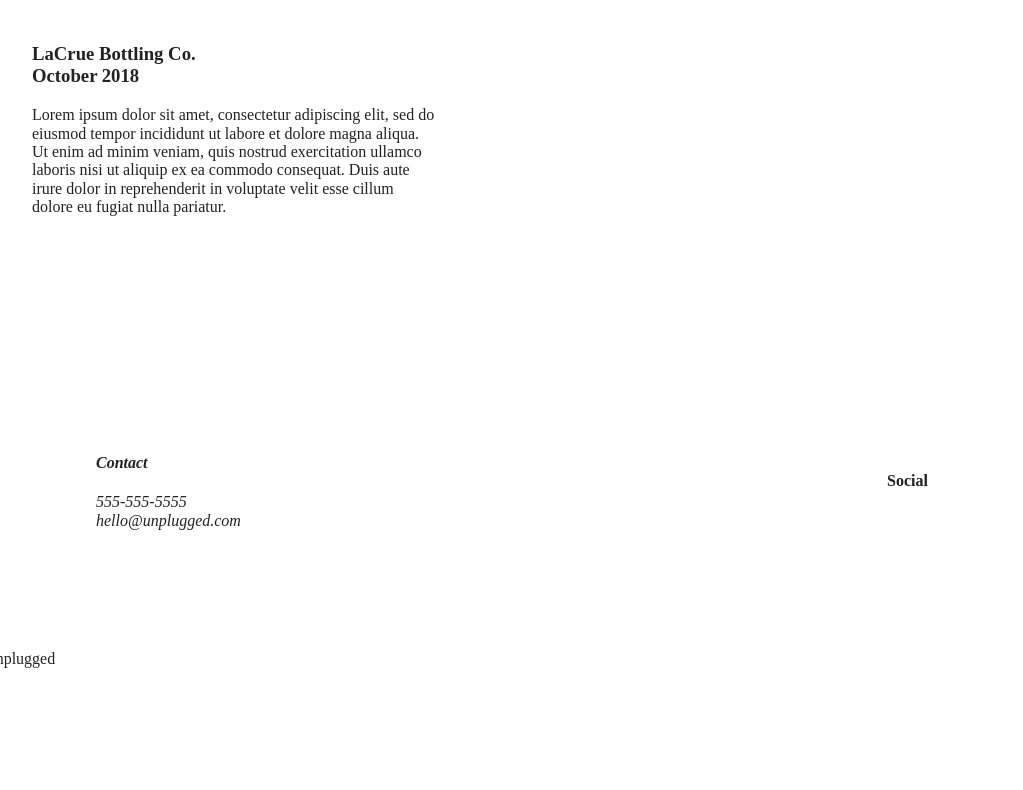
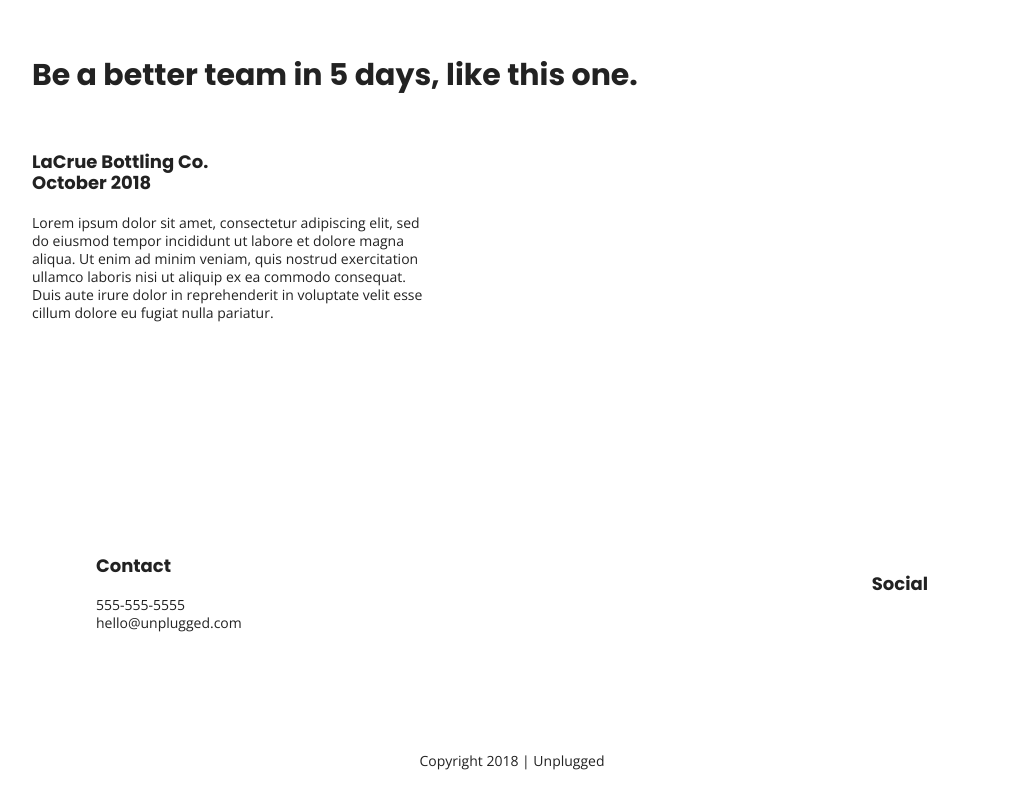
Before and after one commit to ejzavala/unplugged-site, a website built with Parcel: page index.html in a window 1280 px wide. Shown: the part 1350-2140 px from the top of the page, without its empty margins (128-1151 px from the left). Before the commit the page ends 2039 px from the top, so only its background shows below. Built offline with nearby package versions, Linux system fonts and the light colour scheme.

Commit message:
added text styles to css

```diff
--- a/about/index.html
+++ b/about/index.html
@@ -20,6 +20,8 @@
   <link rel="stylesheet" href="../css/main.css">
 
   <meta name="theme-color" content="#fafafa">
+
+  <link href="https://fonts.googleapis.com/css?family=Open+Sans:400,700|Poppins:500,700" rel="stylesheet">
 </head>
 
 <body>
--- a/css/main.css
+++ b/css/main.css
@@ -96,6 +96,50 @@ textarea {
 /* ==========================================================================
    Author's custom styles
    ========================================================================== */
+
+
+   /* General Styles */
+
+html {
+  font-size: 16px;
+}
+
+body {
+  font-size: 1em;
+  font-family: 'Open Sans', sans-serif;
+  text-align: left;
+}
+
+ul,
+ol {
+  list-style-type: none;
+}
+
+a {
+  color: #e2e3ed;
+  text-decoration: none;
+}
+
+h2 {
+  font-family: 'Poppins', sans-serif;
+  font-size: 1.875em;
+}
+
+h3,
+h4 {
+  font-family: 'Poppins', sans-serif;
+  margin: 20px 0;
+  font-size: 1.125em;
+}
+
+p {
+  font-size: .875em;
+  line-height: 1.285;
+}
+
+address {
+ font-style: normal;
+}
 
 .content-wrapper {
   width: 90%;
@@ -467,6 +511,7 @@ aside {
 
   footer .copyright {
     width: 100%;
+    text-align: center;
   }
 
   /* ==========================================================================
--- a/index.html
+++ b/index.html
@@ -20,6 +20,8 @@
   <link rel="stylesheet" href="css/main.css">
 
   <meta name="theme-color" content="#fafafa">
+
+  <link href="https://fonts.googleapis.com/css?family=Open+Sans:400,700|Poppins:500,700" rel="stylesheet">
 </head>
             <!-- page content starts here -->
 <body>
```
Also changed, not shown: faq/index.html (+2 -0 lines).
